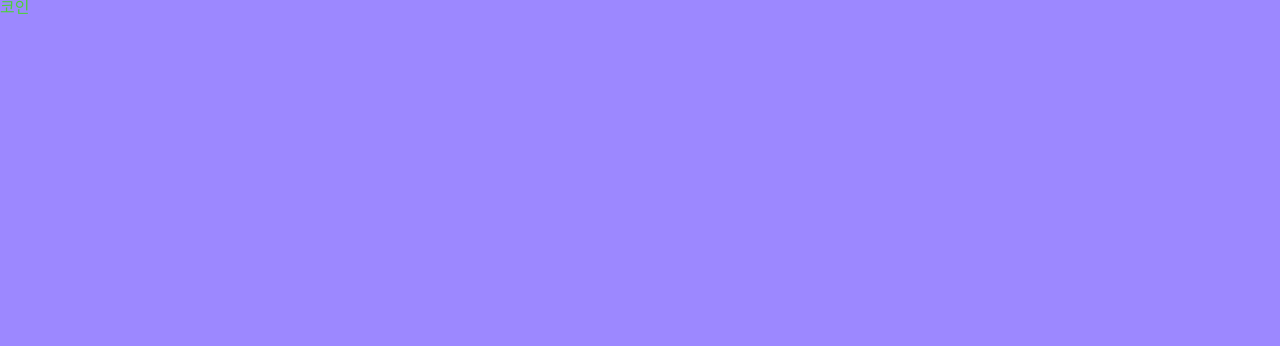
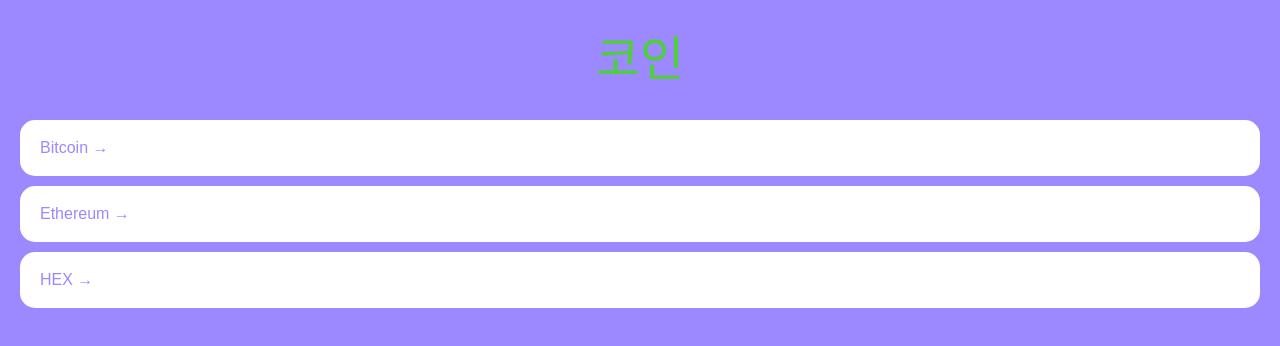
Before and after one commit to zpdl95/react-masterclass, a React (Create React App) app: page / in a window 1280 px wide. Shown: the top 346 px of the page. Built offline with nearby package versions, Linux system fonts and the light colour scheme.

Commit message:
#4.2 Home part One

```diff
--- a/src/App.tsx
+++ b/src/App.tsx
@@ -58,6 +58,7 @@ body {
 }
 a {
   text-decoration: none;
+  color: inherit;
 }
 `;
 
--- a/src/routes/Coins.tsx
+++ b/src/routes/Coins.tsx
@@ -1,10 +1,85 @@
+import { Link } from "react-router-dom";
 import styled from "styled-components";
 
 const Title = styled.h1`
   color: ${(props) => props.theme.accentColor};
+  font-size: 48px;
 `;
 
+const Container = styled.div`
+  padding: 0px 20px;
+`;
+
+const Header = styled.header`
+  height: 15vh;
+  display: flex;
+  justify-content: center;
+  align-items: center;
+`;
+
+const CoinsList = styled.ul``;
+
+const Coin = styled.li`
+  background-color: white;
+  color: ${(props) => props.theme.bgColor};
+  border-radius: 15px;
+  margin-bottom: 10px;
+  a {
+    padding: 20px;
+    transition: color 0.2s ease-in;
+    display: block;
+  }
+  &:hover {
+    a {
+      color: ${(props) => props.theme.accentColor};
+    }
+  }
+`;
+
+const coins = [
+  {
+    id: "btc-bitcoin",
+    name: "Bitcoin",
+    symbol: "BTC",
+    rank: 1,
+    is_new: false,
+    is_active: true,
+    type: "coin",
+  },
+  {
+    id: "eth-ethereum",
+    name: "Ethereum",
+    symbol: "ETH",
+    rank: 2,
+    is_new: false,
+    is_active: true,
+    type: "coin",
+  },
+  {
+    id: "hex-hex",
+    name: "HEX",
+    symbol: "HEX",
+    rank: 3,
+    is_new: false,
+    is_active: true,
+    type: "token",
+  },
+];
+
 function Coins() {
-  return <Title>코인</Title>;
+  return (
+    <Container>
+      <Header>
+        <Title>코인</Title>
+      </Header>
+      <CoinsList>
+        {coins.map((coin) => (
+          <Coin key={coin.id}>
+            <Link to={`/${coin.id}`}>{coin.name} →</Link>
+          </Coin>
+        ))}
+      </CoinsList>
+    </Container>
+  );
 }
 export default Coins;
```
